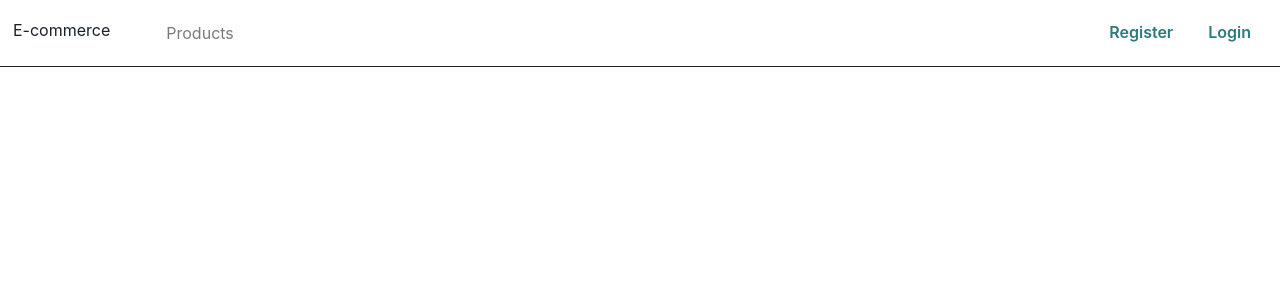
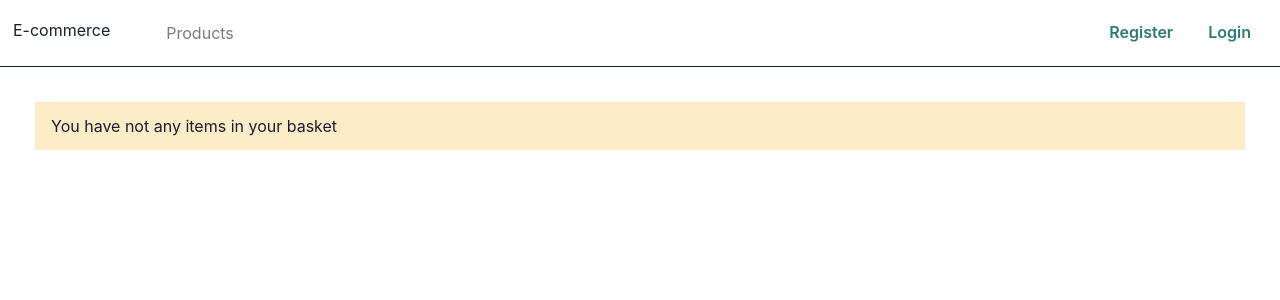
Before and after one commit to akifkomurcu/reactjs-ecommerce, a React (Create React App) app in the folder client/: page /basket in a window 1280 px wide. Shown: the top 300 px of the page. Built offline with nearby package versions, Linux system fonts and the light colour scheme.

Commit message:
basket page && add || remove from basket

```diff
--- a/client/src/App.js
+++ b/client/src/App.js
@@ -6,6 +6,8 @@ import Register from "./pages/Auth/Register";
 import Products from "./pages/Products";
 import ProductDetail from "./pages/ProductDetail";
 import Profile from "./pages/Profile";
+import Basket from "./pages/Basket";
+import Error404 from "./pages/Error";
 
 function App() {
   return (
@@ -18,7 +20,9 @@ function App() {
           <Route path="/Register" element={<Register />} />
           <Route path="/Profile" element={<Profile />} />
           <Route path="/Profile" element={<Profile />} />
+          <Route path="/basket" element={<Basket />} />
           <Route path="/product/:product_id" element={<ProductDetail />} />
+          <Route path="*" element={<Error404 />} />
         </Routes>
       </div>
     </div>
--- a/client/src/components/Card/index.jsx
+++ b/client/src/components/Card/index.jsx
@@ -2,7 +2,12 @@ import { Box, Image, Button, styled } from "@chakra-ui/react";
 import { Link } from "react-router-dom";
 import moment from "moment";
 import style from "./style.module.css";
+import { useBasket } from "../../context/BasketContext";
 function Card({ product }) {
+  const { addToBasket, items } = useBasket();
+  const findBasketItem = items.find(
+    (BasketItem) => BasketItem.id === product.id
+  );
   return (
     <>
       {product && (
@@ -24,7 +29,12 @@ function Card({ product }) {
               <Box>{product.price}</Box>
             </Box>
           </Link>
-          <Button colorScheme="teal">Add to Basket</Button>
+          <Button
+            colorScheme={findBasketItem ? "red" : "teal"}
+            onClick={() => addToBasket(product, findBasketItem)}
+          >
+            {findBasketItem ? "remove from basket" : "add to basket"}
+          </Button>
         </Box>
       )}
     </>
--- a/client/src/components/Card/style.module.css
+++ b/client/src/components/Card/style.module.css
@@ -1,3 +1,6 @@
+.productImage {
+  transition: transform 0.5s;
+}
 .productImage:hover {
   transition: transform 0.5s;
   transform: scale(1.06);
--- a/client/src/components/Navbar/index.jsx
+++ b/client/src/components/Navbar/index.jsx
@@ -2,8 +2,11 @@ import { Link } from "react-router-dom";
 import styles from "./style.module.css";
 import { Button } from "@chakra-ui/react";
 import { useAuth } from "../../context/AuthContext";
+import { useBasket } from "../../context/BasketContext";
 function Navbar() {
   const loggedIn = useAuth();
+  const { items } = useBasket();
+
   return (
     <nav className={styles.nav}>
       <div className={styles.left}>
@@ -17,6 +20,7 @@ function Navbar() {
         </ul>
       </div>
       <div className={styles.right}>
+        {/* kullanıcı yoksa */}
         {!loggedIn.user && (
           <>
             <Link to="/register">
@@ -31,8 +35,16 @@ function Navbar() {
             </Link>
           </>
         )}
+        {/* kullanıcı varsa */}
         {loggedIn.user && (
           <>
+            {items.length > 0 && (
+              <Link to="/basket">
+                <Button colorScheme="teal" variant="ghost">
+                  Basket ({items.length})
+                </Button>
+              </Link>
+            )}
             <Link to="/profile">
               <Button colorScheme="teal" variant="ghost">
                 Profile
--- /dev/null
+++ b/client/src/context/BasketContext.js
@@ -0,0 +1,39 @@
+import { useState, createContext, useContext, useEffect } from "react";
+
+const BasketContext = createContext();
+
+const defaultBasket = JSON.parse(localStorage.getItem("basket")) || [];
+const BasketProvider = ({ children }) => {
+  const [items, setItems] = useState(defaultBasket);
+
+  useEffect(() => {
+    localStorage.setItem("basket", JSON.stringify(items));
+  }, [items]);
+  const addToBasket = (data, findBasketItem) => {
+    //ilk defa ekleniyorsa çalışır
+    if (!findBasketItem) {
+      return setItems((items) => [data, ...items]);
+    }
+    //eklenmiş olan id'li haricindekiler set edilir. Sepetten kaldırma işlemi yapılır.
+    const filtered = items.filter((item) => item.id !== findBasketItem.id);
+    setItems(filtered);
+  };
+
+  const removeFromBasket = (id) => {
+    const filtered = items.filter((item) => item.id !== id);
+    setItems(filtered);
+  };
+  const values = {
+    items,
+    itemsLength: items.length,
+    setItems,
+    addToBasket,
+    removeFromBasket,
+  };
+  return (
+    <BasketContext.Provider value={values}>{children}</BasketContext.Provider>
+  );
+};
+const useBasket = () => useContext(BasketContext);
+
+export { BasketProvider, useBasket };
--- a/client/src/index.js
+++ b/client/src/index.js
@@ -4,6 +4,7 @@ import "./index.css";
 import "./reset.css";
 import App from "./App";
 import { AuthProvider } from "./context/AuthContext";
+import { BasketProvider } from "./context/BasketContext";
 import { ReactQueryDevtools } from "react-query/devtools";
 import { QueryClient, QueryClientProvider } from "react-query";
 import { ChakraProvider } from "@chakra-ui/react";
@@ -17,7 +18,9 @@ root.render(
       <ChakraProvider>
         <BrowserRouter>
           <AuthProvider>
-            <App />
+            <BasketProvider>
+              <App />
+            </BasketProvider>
           </AuthProvider>
         </BrowserRouter>
       </ChakraProvider>
--- /dev/null
+++ b/client/src/pages/Basket/index.jsx
@@ -0,0 +1,52 @@
+import React from "react";
+import { useBasket } from "../../context/BasketContext";
+import { Alert, Image, Button, Box, Text } from "@chakra-ui/react";
+import { Link } from "react-router-dom";
+function Basket() {
+  const { items, removeFromBasket } = useBasket();
+
+  const total = items.reduce((acc, obj) => acc + obj.price, 0);
+
+  return (
+    <Box p={5}>
+      {items.length < 1 && (
+        <Alert status="warning">You have not any items in your basket</Alert>
+      )}
+      {items.length > 0 && (
+        <>
+          <ul style={{ listStyleType: "decimal" }}>
+            {items.map((item) => (
+              <li key={item.id} style={{ marginBottom: 15 }}>
+                <Link to={`/product/${item.id}`}>
+                  <Text fontSize={18}>
+                    {" "}
+                    {item.title} - {item.price}
+                  </Text>
+                  <Image
+                    loading="lazy"
+                    htmlWidth={200}
+                    src={item.photos[0]}
+                    alt="item photo"
+                  />
+                </Link>
+                <Button
+                  mt="2"
+                  size="sm"
+                  colorScheme="red"
+                  onClick={() => removeFromBasket(item.id)}
+                >
+                  Remove From Basket
+                </Button>
+              </li>
+            ))}
+          </ul>
+          <Box mt="10">
+            <Text fontSize="22">Total: {total} TL</Text>
+          </Box>
+        </>
+      )}
+    </Box>
+  );
+}
+
+export default Basket;
--- /dev/null
+++ b/client/src/pages/Error/index.jsx
@@ -0,0 +1,20 @@
+import React from "react";
+import {
+  Alert,
+  AlertIcon,
+  AlertTitle,
+  AlertDescription,
+} from "@chakra-ui/react";
+function Error404() {
+  return (
+    <div>
+      <Alert status="error">
+        <AlertIcon />
+        <AlertTitle>404</AlertTitle>
+        <AlertDescription>Page not found</AlertDescription>
+      </Alert>
+    </div>
+  );
+}
+
+export default Error404;
--- a/client/src/pages/ProductDetail/index.jsx
+++ b/client/src/pages/ProductDetail/index.jsx
@@ -4,8 +4,10 @@ import { fetchProduct } from "../../api";
 import { Box, Button, Text } from "@chakra-ui/react";
 import moment from "moment";
 import ImageGallery from "react-image-gallery";
+import { useBasket } from "../../context/BasketContext";
 function ProductDetail() {
   const { product_id } = useParams();
+  const { addToBasket, items } = useBasket();
 
   const { isLoading, error, data } = useQuery(["product", { product_id }], () =>
     fetchProduct(product_id)
@@ -13,13 +15,20 @@ function ProductDetail() {
   if (isLoading) return "Loading...";
   if (error) return "An error has occurred: " + error.message;
 
+  const findBasketItem = items.find((item) => item.id === product_id);
+
   const images = data.photos.map((photo) => ({
     original: photo,
     thumbnail: photo,
   }));
   return (
     <div>
-      <Button colorScheme="teal">add to basket</Button>
+      <Button
+        colorScheme={findBasketItem ? "red" : "teal"}
+        onClick={() => addToBasket(data, findBasketItem)}
+      >
+        {findBasketItem ? "remove from Basket" : " add to basket"}
+      </Button>
       <Text as="h2" fontSize="2xl">
         {data.title}
       </Text>
```
